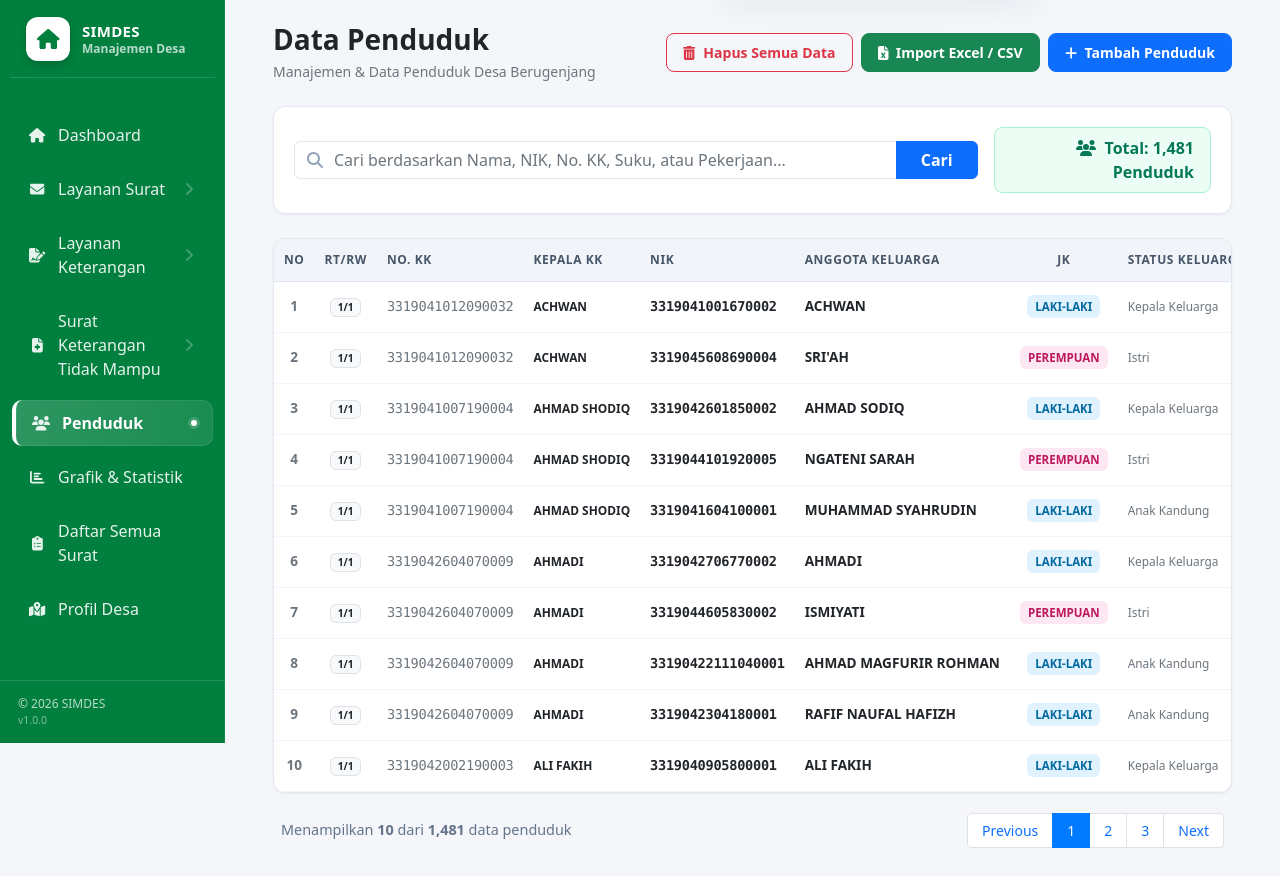
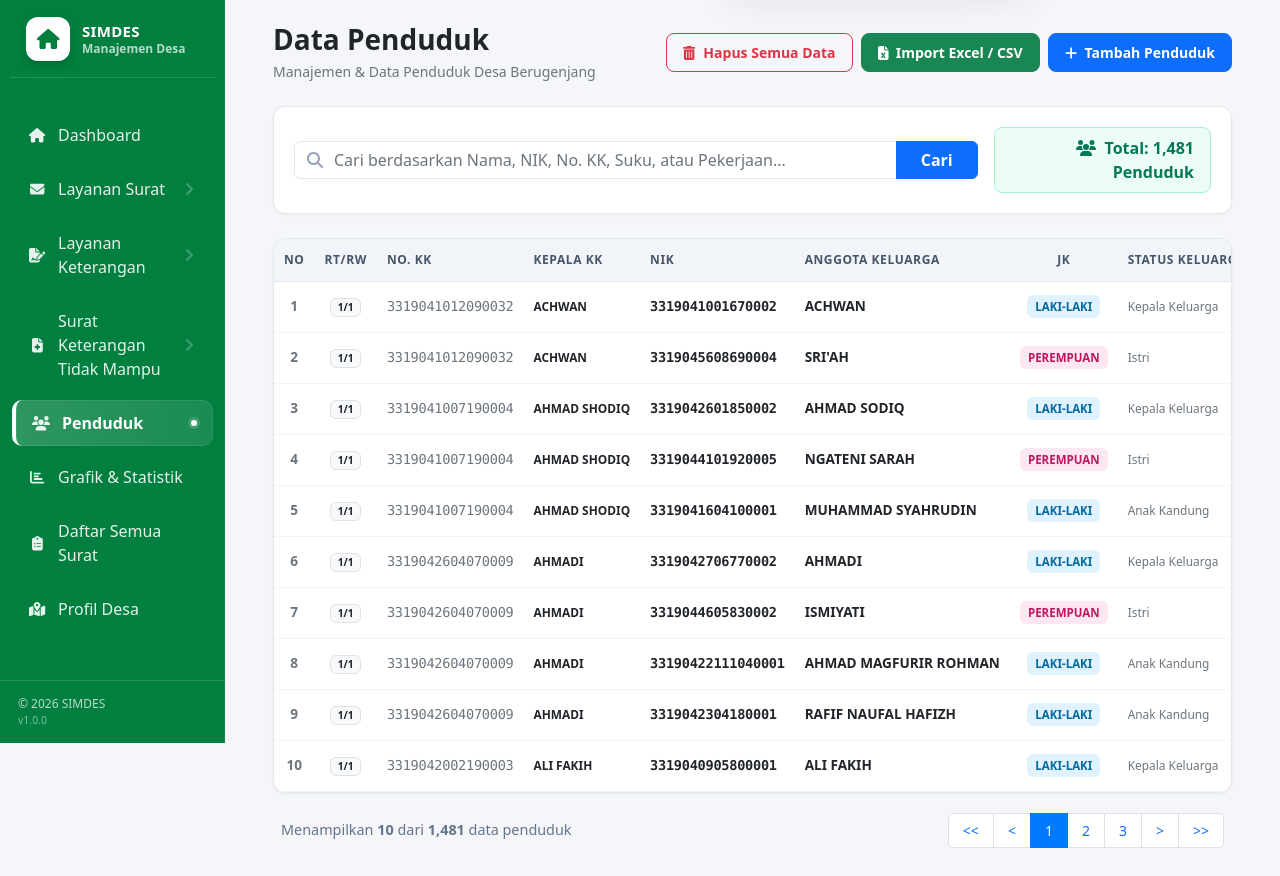
Before and after one commit to blitzattack241-cmd/proker_balaidesa, a PHP site: page /index.php?page=penduduk in a window 1280 px wide. Shown: the part 57-933 px from the top of the page. Run offline with PHP 8.4, Linux system fonts and the light colour scheme; a user stored in the database is signed in; data comes from the database, SQL or seed files in the repository; some libraries are stand-ins or nearby versions.

Commit message:
import baru ui

```diff
--- a/pages/penduduk.php
+++ b/pages/penduduk.php
@@ -335,7 +335,7 @@ $displayedRows = mysqli_num_rows($result);
                                         class="text-dark small fw-semibold"><?php echo htmlspecialchars($row['kepala_kk'] ?: '-'); ?></span>
                                 </td>
                                 <td><span
-                                        class="fw-bold font-mono text-dark"><?php echo htmlspecialchars($row['nik']); ?></span>
+                                        class="fw-bold font-mono text-dark"><?php echo htmlspecialchars(str_replace('_', '', (string) ($row['nik'] ?? ''))); ?></span>
                                 </td>
                                 <td><strong class="text-dark"><?php echo htmlspecialchars($row['nama']); ?></strong></td>
                                 <td class="text-center">
@@ -423,10 +423,14 @@ $displayedRows = mysqli_num_rows($result);
             <?php if ($totalPages > 1): ?>
                 <nav aria-label="Page navigation">
                     <ul class="pagination pagination-sm m-0">
-                        <!-- Tombol Previous -->
                         <li class="page-item <?php echo ($page_num <= 1) ? 'disabled' : ''; ?>">
-                            <a class="page-link"
-                                href="index.php?page=penduduk<?php echo !empty($search) ? '&search=' . urlencode($search) : ''; ?>&p=<?php echo $page_num - 1; ?>">Previous</a>
+                            <a class="page-link" aria-label="Halaman pertama" title="Halaman pertama"
+                                href="index.php?page=penduduk<?php echo !empty($search) ? '&search=' . urlencode($search) : ''; ?>&p=1">&lt;&lt;</a>
+                        </li>
+
+                        <li class="page-item <?php echo ($page_num <= 1) ? 'disabled' : ''; ?>">
+                            <a class="page-link" aria-label="Halaman sebelumnya" title="Halaman sebelumnya"
+                                href="index.php?page=penduduk<?php echo !empty($search) ? '&search=' . urlencode($search) : ''; ?>&p=<?php echo $page_num - 1; ?>">&lt;</a>
                         </li>
 
                         <!-- Digital Page Items -->
@@ -442,10 +446,13 @@ $displayedRows = mysqli_num_rows($result);
                             </li>
                         <?php endfor; ?>
 
-                        <!-- Tombol Next -->
                         <li class="page-item <?php echo ($page_num >= $totalPages) ? 'disabled' : ''; ?>">
-                            <a class="page-link"
-                                href="index.php?page=penduduk<?php echo !empty($search) ? '&search=' . urlencode($search) : ''; ?>&p=<?php echo $page_num + 1; ?>">Next</a>
+                            <a class="page-link" aria-label="Halaman berikutnya" title="Halaman berikutnya"
+                                href="index.php?page=penduduk<?php echo !empty($search) ? '&search=' . urlencode($search) : ''; ?>&p=<?php echo $page_num + 1; ?>">&gt;</a>
+                        </li>
+                        <li class="page-item <?php echo ($page_num >= $totalPages) ? 'disabled' : ''; ?>">
+                            <a class="page-link" aria-label="Halaman terakhir" title="Halaman terakhir"
+                                href="index.php?page=penduduk<?php echo !empty($search) ? '&search=' . urlencode($search) : ''; ?>&p=<?php echo $totalPages; ?>">&gt;&gt;</a>
                         </li>
                     </ul>
                 </nav>
```
